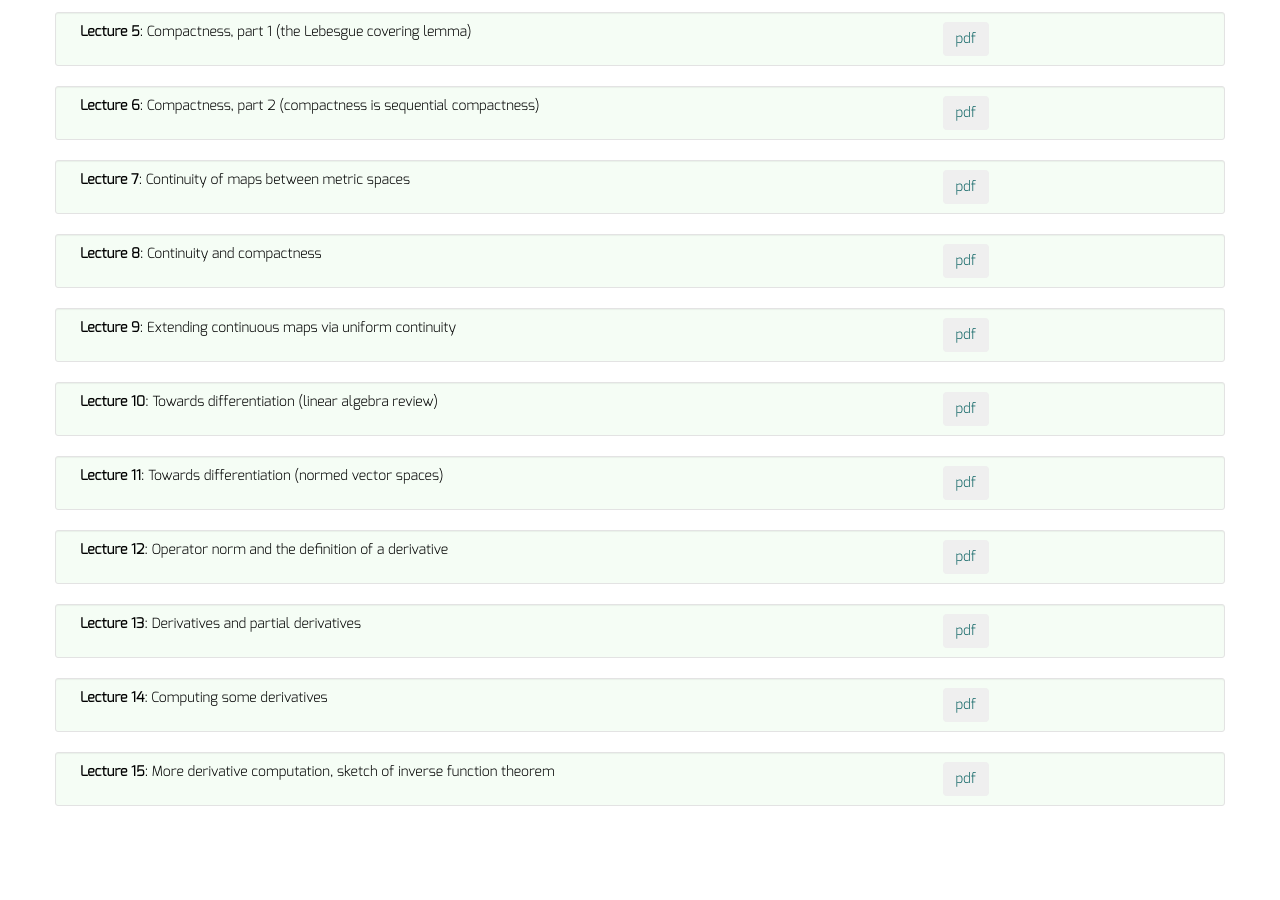
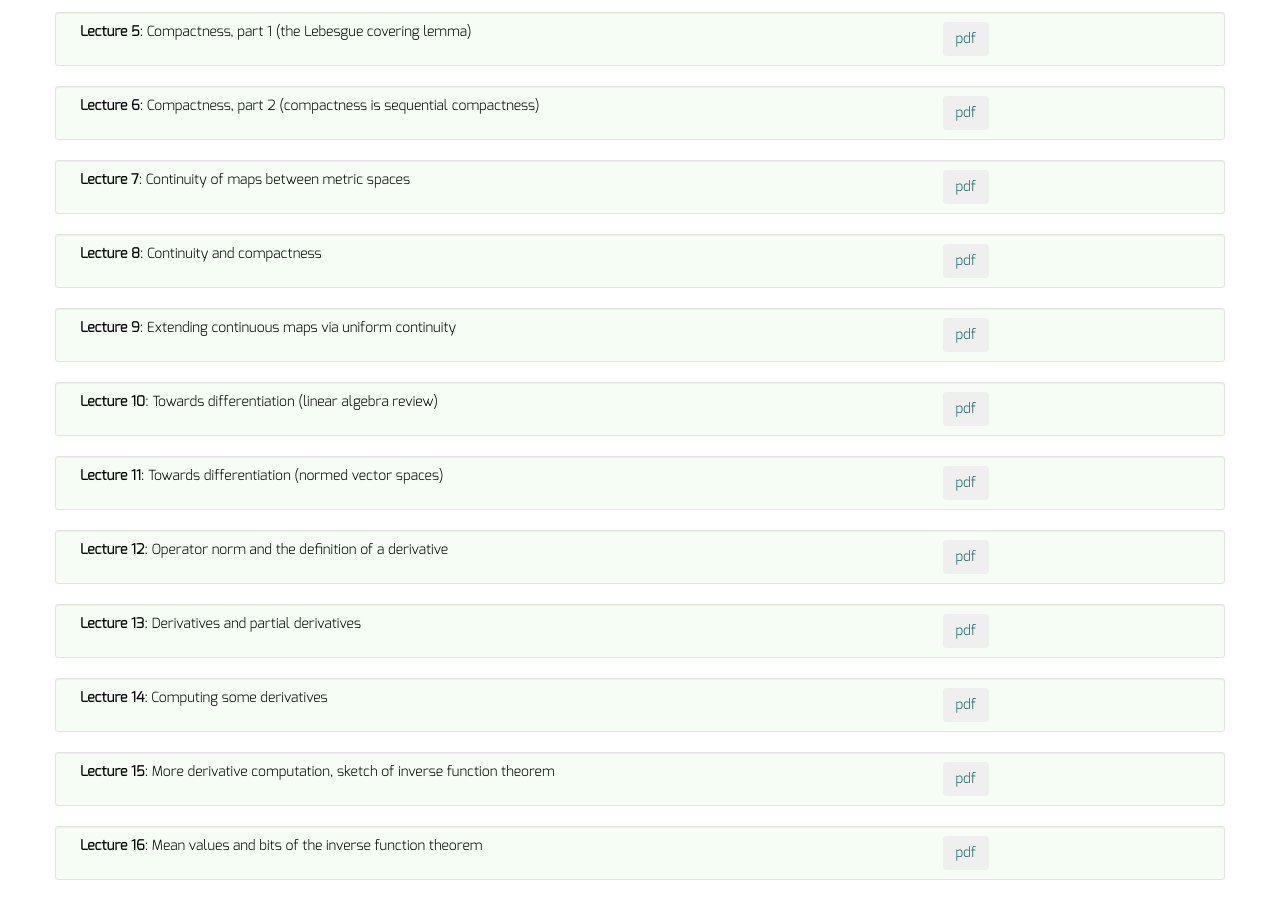
Before and after one commit to dkrashen/advancedcalc2, a Jekyll site: the page built from lectures/index.html, in a window 1280 px wide and 900 px high, scrolled down 697 px. Built offline with Jekyll 4.4.1, drawn with Linux system fonts in a browser that asks for light colours; before the commit the page ends 1523 px from its top, so only the background shows below that.

Commit message:
add lecture 16

```diff
--- a/_data/lectures.yml
+++ b/_data/lectures.yml
@@ -43,3 +43,6 @@
 - title: "Lecture 15"
   description: "More derivative computation, sketch of inverse function theorem"
   filename: "lecture15.pdf"
+- title: "Lecture 16"
+  description: "Mean values and bits of the inverse function theorem"
+  filename: "lecture16.pdf"
```
Also changed, not shown: 1 other file.
